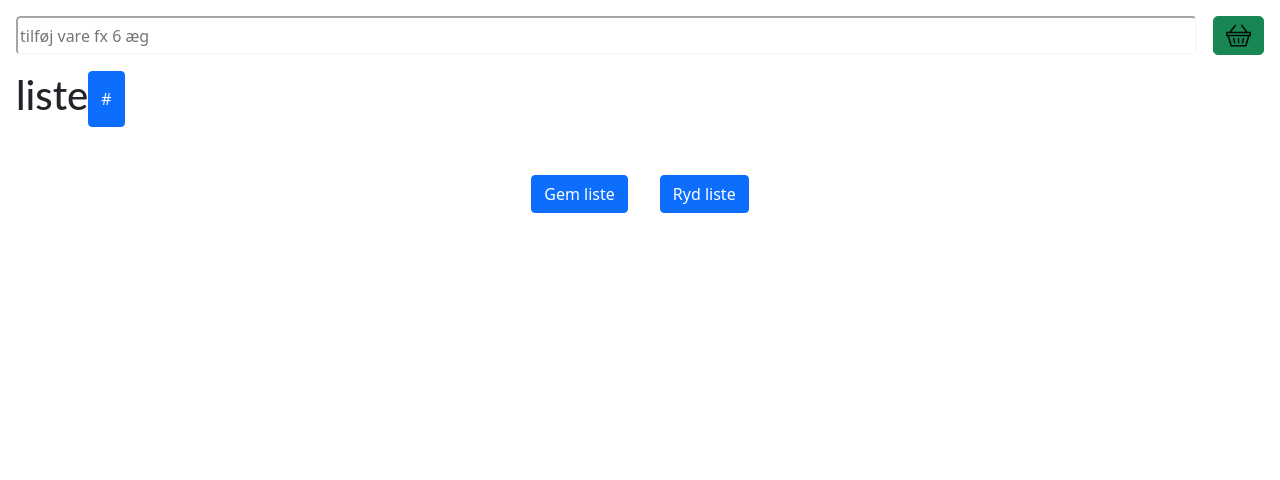
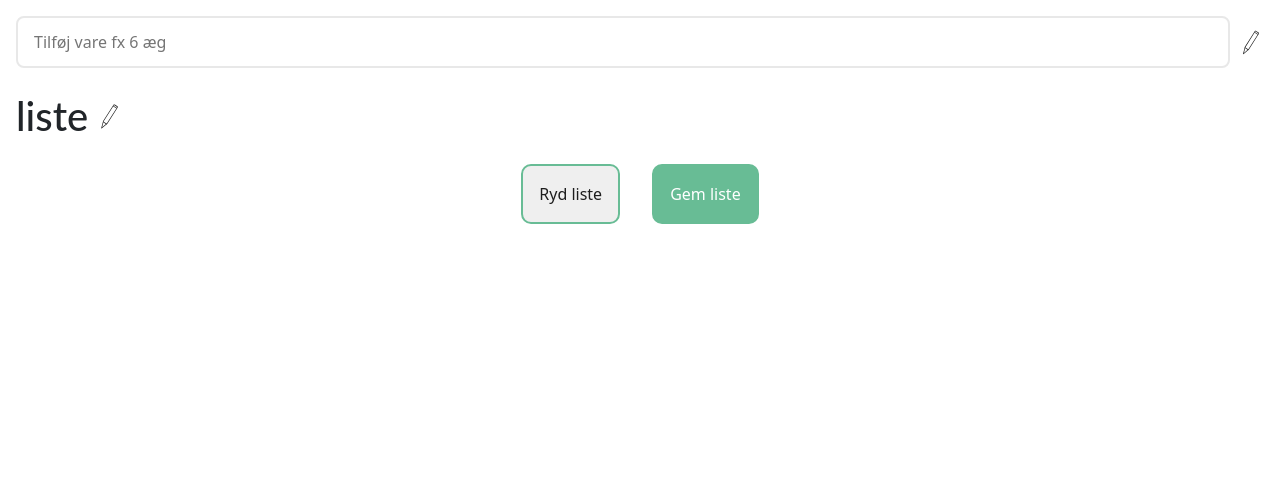
Before and after one commit to d-osbeck/eatit-app, a PHP site: the page made by indkøbsliste.php in a window 1280 px wide. Shown: the part 165-645 px from the top of the page. Run offline with PHP 8.4, Linux system fonts and the light colour scheme; style sheets or scripts are compiled from the project's sources; some libraries are stand-ins or nearby versions.

Commit message:
- Tilpasning af style i forhold til mockups for siderne, indkøbsliste.php opskrift.php og opskrifter.php - Tilføjelse af ikon hjertered.svg til brug på opskrift.php til favorit - Tilpasning af ikon, alt tekst og style til funktioner i javascript --> indkøbsliste.js , opskrift.js og  opskrifter.js

```diff
--- a/css/indkøbsliste.scss
+++ b/css/indkøbsliste.scss
@@ -36,3 +36,22 @@ img {
   height: 25px;
   width: 25px;
 }
+
+.main-btn {
+  padding: 1rem;
+  background-color: var(--highlight);
+  border: 2px solid var(--highlight);
+  border-radius: 10px;
+  color: var(--background);
+  font-size: 1rem;
+  font-weight: 400;
+}
+
+.secondary-btn {
+  padding: 1rem;
+  border: 2px solid var(--highlight);
+  border-radius: 10px;
+  color: var(--title);
+  font-size: 1rem;
+  font-weight: 400;
+}
--- a/indkøbsliste.php
+++ b/indkøbsliste.php
@@ -13,7 +13,7 @@
 </head>
 <body>
 <!--Navn på indkøbslisten-->
-<div class="modal fade" id="exampleModal1" tabindex="-1" aria-labelledby="exampleModalLabel" aria-hidden="true">
+<div class="modal fade" id="exampleModalCenter1" role="document" tabindex="-1" aria-labelledby="exampleModalLabel" aria-hidden="true">
     <div class="modal-dialog modal-dialog-centered">
         <div class="modal-content rounded-3">
             <div class="modal-header">
@@ -23,40 +23,42 @@
             <div class="modal-body">
 
                 <form onsubmit="callme()">
-                    <input id="tbName" type="text" placeholder="Liste">
-                    <button type="button" class="btn btn-danger rounded-3 border-black" data-bs-dismiss="modal">Luk</button>
-                    <button type="submit" value="submit" class="rounded-3 border-black btn btn-primary comfirm" data-bs-dismiss="modal">Ok</button>
+                    <input class="mb-4" style="width: 100%" id="tbName" type="text" placeholder="Liste">
+                    <div class="d-flex justify-content-center">
+                        <button type="button" class="secondary-btn me-3" data-bs-dismiss="modal">Luk</button>
+                        <button type="submit" value="submit" class="main-btn ms-3 comfirm" data-bs-dismiss="modal">Ok</button>
+                    </div>
                 </form>
             </div>
         </div>
     </div>
 </div>
 <!--Slet vare-->
-<div class="modal fade" id="exampleModal2" tabindex="-1" aria-labelledby="exampleModalLabel" aria-hidden="true">
-    <div class="modal-dialog">
+<div class="modal fade" id="exampleModalCenter2" role="document" tabindex="-1" aria-labelledby="exampleModalLabel" aria-hidden="true">
+    <div class="modal-dialog modal-dialog-centered" role="document">
         <div class="modal-content">
             <div class="modal-header">
                 <h5 class="modal-title" id="exampleModalLabel">Vil du slette vare?</h5>
                 <button type="button" class="btn-close" data-bs-dismiss="modal" aria-label="Close"></button>
             </div>
-            <div class="modal-footer">
-                <button type="button" class="btn btn-secondary" data-bs-dismiss="modal">Nej</button>
-                <button type="button" id="btn__delete" class="btn btn-primary" data-bs-dismiss="modal">Ja</button>
+            <div class="modal-footer d-flex justify-content-center">
+                <button type="button" class="secondary-btn " data-bs-dismiss="modal">Nej</button>
+                <button type="button" id="btn__delete" class="main-btn" data-bs-dismiss="modal">Ja</button>
             </div>
         </div>
     </div>
 </div>
 <!--Slet listen-->
-<div class="modal fade" id="exampleModal" tabindex="-1" aria-labelledby="exampleModalLabel" aria-hidden="true">
-    <div class="modal-dialog">
+<div class="modal fade" id="exampleModalCenter" role="document" tabindex="-1" aria-labelledby="exampleModalLabel" aria-hidden="true">
+    <div class="modal-dialog modal-dialog-centered" role="document">
         <div class="modal-content">
             <div class="modal-header">
-                <h5 class="modal-title" id="exampleModalLabel">Vil du slette vare?</h5>
+                <h5 class="modal-title" id="exampleModalLabel">Vil du slette listen?</h5>
                 <button type="button" class="btn-close" data-bs-dismiss="modal" aria-label="Close"></button>
             </div>
-            <div class="modal-footer">
-                <button type="button" class="btn btn-secondary" data-bs-dismiss="modal">Nej</button>
-                <button type="button" id="btn__removeall" class="btn btn-primary" data-bs-dismiss="modal">Ja</button>
+            <div class="modal-footer d-flex justify-content-center">
+                <button type="button" class="secondary-btn" data-bs-dismiss="modal">Nej</button>
+                <button type="button" id="btn__removeall" class="main-btn" data-bs-dismiss="modal">Ja</button>
             </div>
         </div>
     </div>
@@ -70,26 +72,31 @@
     </div>
 </section>
 
-<section>
-    <div class="">
-            <div class="d-flex justify-content-between mb-3">
-                <input class="rounded-3 border-light me-3 vw-100" name="text" id="text" placeholder="tilføj vare fx 6 æg">
-                <input type="hidden" id="saveIndex">
-                <button class="rounded-3 btn btn-success flex-shrink-0" id="btn__add"><img class="icon__size" src="img/001-shopping-basket-sort.png" alt=""></button>
-                <button class="rounded-3 btn btn-success" style="display: none" id="btn__save"><img class="icon__size" src="img/001-shopping-basket-sort.png" alt=""></button>
-            </div>
-
-        <div class="d-flex">
-            <h1 id="welcome"> </h1>
-            <button type="button" class="btn btn-primary" data-bs-toggle="modal" data-bs-target="#exampleModal1">#</button>
-        </div>
-
-        <div id="listBox"></div>
+<section class="main">
+    <div class="main__input d-flex justify-content-between mb-4">
+        <label for="grocey"></label>
+        <input class="search-opskrifter-input search-input input input-field" name="text" id="text" placeholder="Tilføj vare fx 6 æg">
+        <input type="hidden" id="saveIndex">
+        <button class="btn p-0 ms-2" id="btn__add">
+            <img class="icon__size" src="img/rediger.svg" alt="">
+        </button>
+        <button class="btn p-0 ms-2" style="display: none" id="btn__save">
+            <img class="icon__size" src="img/rediger.svg" alt="">
+        </button>
     </div>
 
-    <div class="d-flex justify-content-center mt-5">
-    <button type="button" class="btn btn-primary me-3">Gem liste</button>
-    <button type="button" class="btn btn-primary ms-3" data-bs-toggle="modal" data-bs-target="#exampleModal">Ryd liste</button>
+    <div class="main__namelist d-flex mb-3">
+        <h1 class="mb-0" id="welcome"> </h1>
+        <button type="button" class="btn p-0 ps-2" data-bs-toggle="modal" data-bs-target="#exampleModalCenter1"><img class="icon__size" src="img/rediger.svg" alt=""></button>
+    </div>
+
+    <div class="main__list" id="listBox">
+        <!--Vare tilføjet til listen-->
+    </div>
+
+    <div class="main__list__btn d-flex justify-content-center mt-4">
+        <button type="button" class="secondary-btn me-3" data-bs-toggle="modal" data-bs-target="#exampleModalCenter">Ryd liste</button>
+        <button type="button" class="main-btn ms-3">Gem liste</button>
     </div>
 </section>
 
--- a/js/indkøbsliste.js
+++ b/js/indkøbsliste.js
@@ -37,17 +37,17 @@ function displayTodo() {
     todoArray.forEach((list, ind) => {
     htmlCode +=
         `<div class="d-flex justify-content-between mt-2">
-            <p class="text-black my-auto">${list}</p>
+            <h5 class="text-black my-auto">${list}</h5>
             <div class="">
-            <button onclick='edit(${ind})' class="rounded-3 btn btn-primary"><img class="icon__size" src="../img/001-shopping-basket-sort.png" alt=""></button>
-            <button onclick='displayModal()' class="rounded-3 btn btn-danger"><img class="icon__size" src="../img/001-shopping-basket-sort.png" alt=""</button>
+            <button onclick='edit(${ind})' class="btn p-0 pe-1"><img class="icon__size" src="img/rediger.svg" alt="rediger"></button>
+            <button onclick='displayModal()' class="btn p-0 pe-1"><img class="icon__size" src="img/slet.svg" alt="slet"</button>
             </div>
         </div>`;
     });
     listBox.innerHTML = htmlCode;
 }
 
-let myModal = new bootstrap.Modal(document.getElementById('exampleModal2'));
+let myModal = new bootstrap.Modal(document.getElementById('exampleModalCenter2'));
 
 function displayModal () {
     myModal.show()
--- a/js/opskrifter.js
+++ b/js/opskrifter.js
@@ -28,7 +28,7 @@ export default class Opskrifter {
             col.innerHTML = `
                 <div class="d-flex flex-row mt-3 mb-3">
                     <a class="col-5 text-decoration-none text-black" href="opskrift.php?opskId=${item.opskId}">
-                        <img src="img/001-shopping-basket-sort.png" style="width: 100%" class="rounded-3">
+                        <img src="img/${item.opskBillede}" style="width: 100%" class="rounded-3">
                     </a>
                     <div class="col-7 ps-3 d-flex flex-column justify-content-between">
                         <div class="">
@@ -36,8 +36,8 @@ export default class Opskrifter {
                             <div class="">"Her skal ingredienser være"</div>
                         </div>
                         <div class="d-flex">
-                            <p class="me-2">${item.opskTid} min</p>
-                            <p class="d-flex"><img src="img/001-shopping-basket-sort.png" style="height: 20px" alt="stjerne">${item.opskRate}/5</p>
+                            <p class="me-2">${item.opskTidText}</p>
+                            <p class="d-flex"><img src="img/stjerne_gul.svg" style="height: 20px" alt="stjerne">${item.opskRate}/5</p>
                         </div>
                     </div>
                 </div>
```
Also changed, not shown: js/opskrift.js (added, +16 -0 lines), opskrift.php (+30 -19 lines), opskrifter.php (+1 -8 lines), img/hjertered.svg (added).
